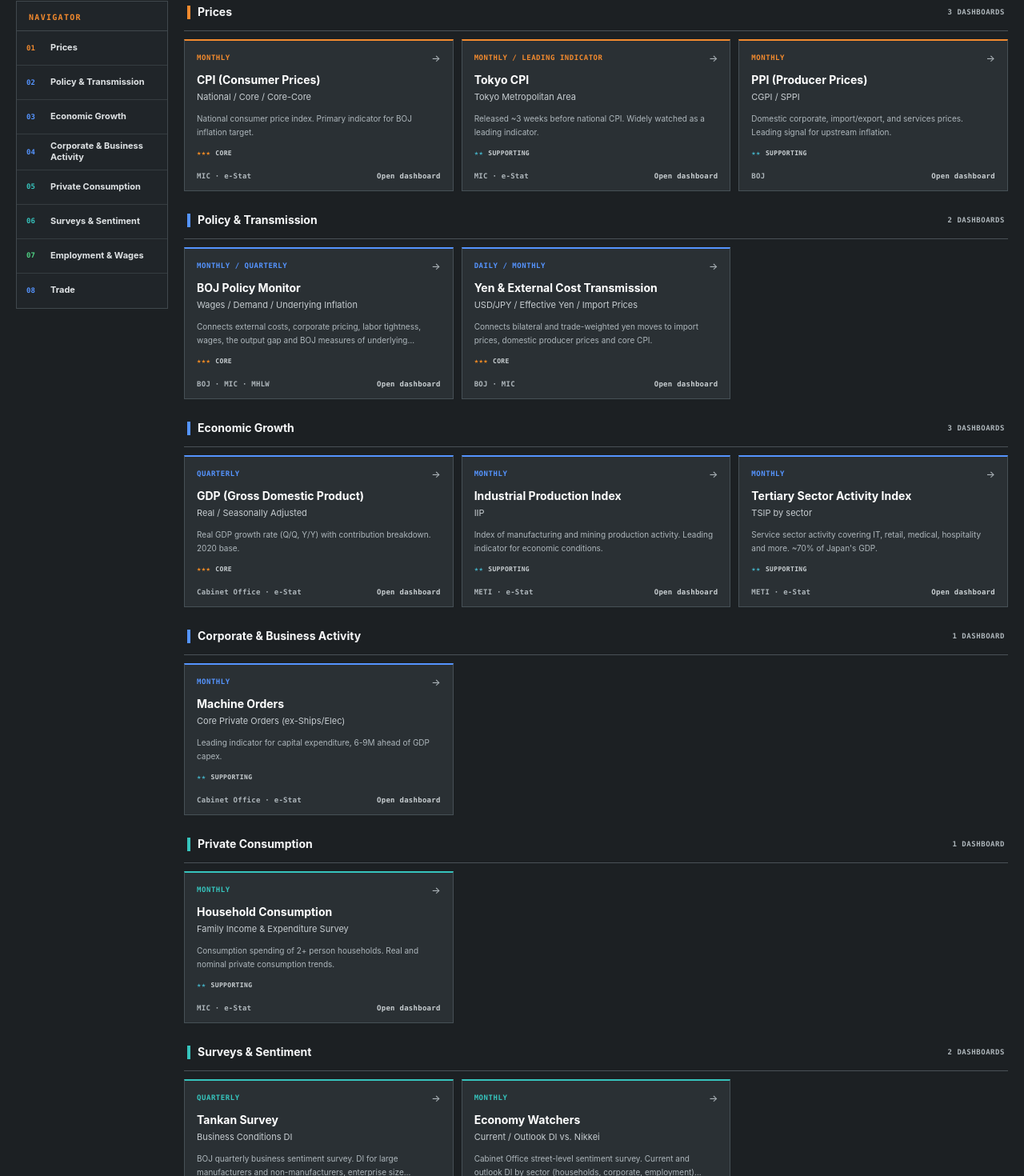
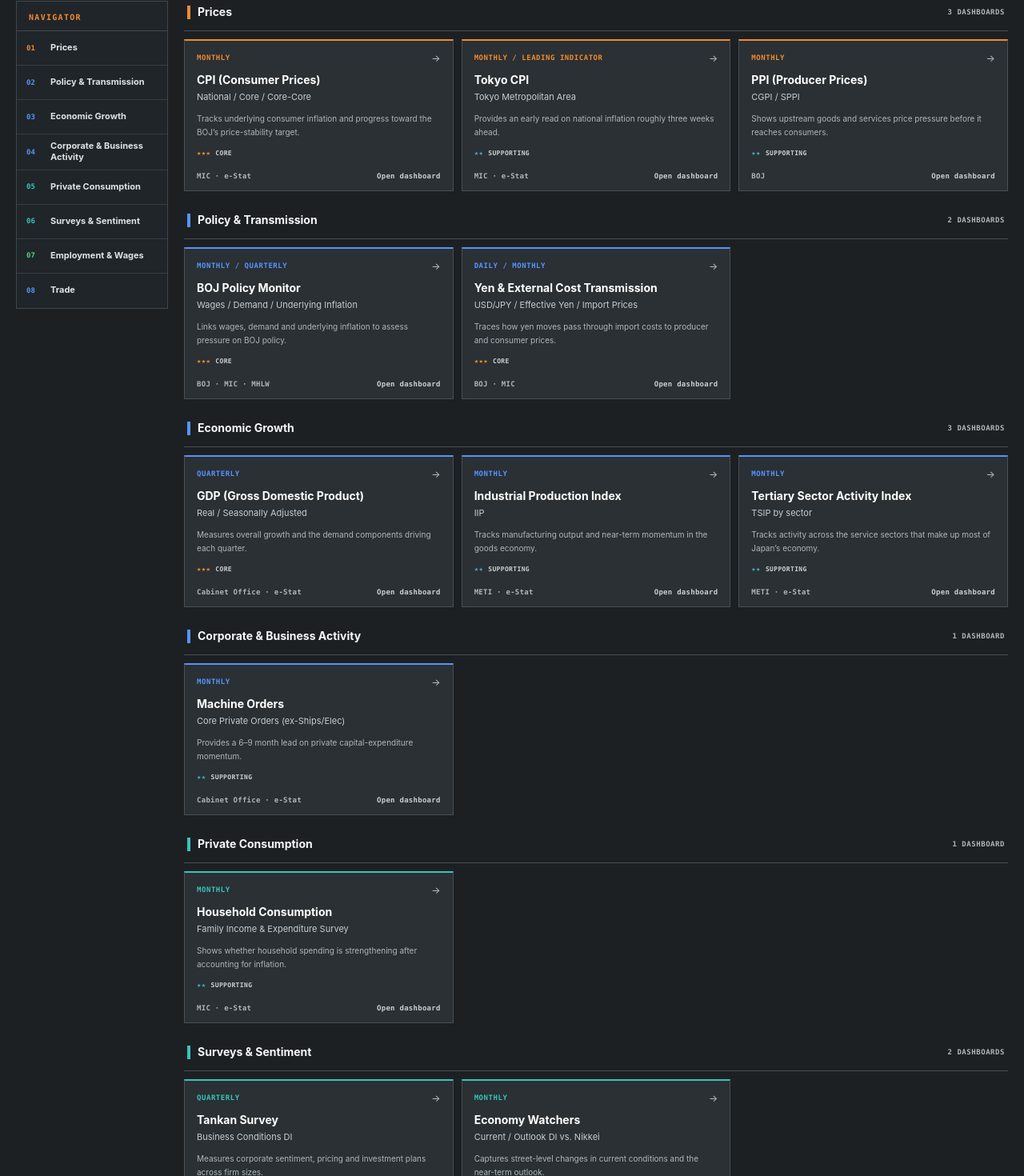
Before and after one commit to Hikky-fuji/japanpulse, a Next.js app: page / in a window 1280 px wide. Shown: the part 1109-2579 px from the top of the page at 80% size. Built offline with nearby package versions, Linux system fonts and the light colour scheme; no server answers.

Commit message:
Clarify Japan indicator decision use

```diff
--- a/app/page.js
+++ b/app/page.js
@@ -29,8 +29,8 @@ const indicators = [
         title:    { en: 'CPI (Consumer Prices)',         ja: 'CPI（消費者物価指数）' },
         subtitle: { en: 'National / Core / Core-Core',   ja: '全国 / コア / コアコア' },
         badge:    { en: 'Monthly',                       ja: '月次' },
-        desc:     { en: 'National consumer price index. Primary indicator for BOJ inflation target.',
-                    ja: '全国消費者物価指数。日銀のインフレ目標を判断する主要指標。' },
+        desc:     { en: 'Tracks underlying consumer inflation and progress toward the BOJ’s price-stability target.',
+                    ja: '基調的な消費者物価と、日銀の物価安定目標への進捗を確認。' },
       },
       {
         href: '/tokyo-cpi',
@@ -39,8 +39,8 @@ const indicators = [
         subtitle: { en: 'Tokyo Metropolitan Area',       ja: '東京都区部' },
         badge:    { en: 'Monthly / Leading Indicator',   ja: '月次 / 先行指標' },
         badgeColor: '#2980B9',
-        desc:     { en: 'Released ~3 weeks before national CPI. Widely watched as a leading indicator.',
-                    ja: '全国CPI発表の約3週間前に公表。先行指標として注目度が高い。' },
+        desc:     { en: 'Provides an early read on national inflation roughly three weeks ahead.',
+                    ja: '全国CPIに約3週間先行し、国内インフレの方向を早期に把握。' },
       },
       {
         href: '/ppi',
@@ -48,8 +48,8 @@ const indicators = [
         title:    { en: 'PPI (Producer Prices)',         ja: 'PPI（企業物価指数）' },
         subtitle: { en: 'CGPI / SPPI',                  ja: 'CGPI / SPPI' },
         badge:    { en: 'Monthly',                       ja: '月次' },
-        desc:     { en: 'Domestic corporate, import/export, and services prices. Leading signal for upstream inflation.',
-                    ja: '国内・輸出入・サービス価格。上流インフレの先行シグナル。' },
+        desc:     { en: 'Shows upstream goods and services price pressure before it reaches consumers.',
+                    ja: '財・サービスの上流価格から、消費者物価へのコスト圧力を先行確認。' },
       },
     ],
   },
@@ -65,8 +65,8 @@ const indicators = [
         title:    { en: 'BOJ Policy Monitor', ja: '日銀政策モニター' },
         subtitle: { en: 'Wages / Demand / Underlying Inflation', ja: '賃金 / 需給 / 基調的インフレ' },
         badge:    { en: 'Monthly / Quarterly', ja: '月次 / 四半期' },
-        desc:     { en: 'Connects external costs, corporate pricing, labor tightness, wages, the output gap and BOJ measures of underlying inflation.',
-                    ja: '外部コスト、企業の価格設定、労働需給、賃金、需給ギャップ、日銀の基調的物価指標を一つの波及経路として分析。' },
+        desc:     { en: 'Links wages, demand and underlying inflation to assess pressure on BOJ policy.',
+                    ja: '賃金・需要・基調的物価を結び、日銀の政策変更圧力を評価。' },
       },
       {
         href: '/yen-transmission',
@@ -74,8 +74,8 @@ const indicators = [
         title:    { en: 'Yen & External Cost Transmission', ja: '円相場・外部コスト波及' },
         subtitle: { en: 'USD/JPY / Effective Yen / Import Prices', ja: 'ドル円 / 実効為替 / 輸入物価' },
         badge:    { en: 'Daily / Monthly', ja: '日次 / 月次' },
-        desc:     { en: 'Connects bilateral and trade-weighted yen moves to import prices, domestic producer prices and core CPI.',
-                    ja: 'ドル円・実効為替レートから輸入物価、国内企業物価、コアCPIへの波及経路を一体で確認。' },
+        desc:     { en: 'Traces how yen moves pass through import costs to producer and consumer prices.',
+                    ja: '円相場から輸入コスト、企業物価、消費者物価への波及を追跡。' },
       },
     ],
   },
@@ -91,8 +91,8 @@ const indicators = [
         title:    { en: 'GDP (Gross Domestic Product)',  ja: 'GDP（国内総生産）' },
         subtitle: { en: 'Real / Seasonally Adjusted',   ja: '実質 / 季節調整済み' },
         badge:    { en: 'Quarterly',                     ja: '四半期' },
-        desc:     { en: 'Real GDP growth rate (Q/Q, Y/Y) with contribution breakdown. 2020 base.',
-                    ja: '実質GDP成長率（Q/Q・Y/Y）と寄与度内訳。2020年基準。' },
+        desc:     { en: 'Measures overall growth and the demand components driving each quarter.',
+                    ja: '経済全体の成長率と、各四半期を動かした需要項目を確認。' },
       },
       {
         href: '/iip',
@@ -100,8 +100,8 @@ const indicators = [
         title:    { en: 'Industrial Production Index',  ja: '鉱工業生産指数（IIP）' },
         subtitle: { en: 'IIP',                          ja: 'IIP' },
         badge:    { en: 'Monthly',                       ja: '月次' },
-        desc:     { en: 'Index of manufacturing and mining production activity. Leading indicator for economic conditions.',
-                    ja: '製造業・鉱業の生産活動指数。景気の先行指標。' },
+        desc:     { en: 'Tracks manufacturing output and near-term momentum in the goods economy.',
+                    ja: '製造業の生産と、財部門における短期的な景気モメンタムを追跡。' },
       },
       {
         href: '/tsip',
@@ -109,8 +109,8 @@ const indicators = [
         title:    { en: 'Tertiary Sector Activity Index', ja: '第3次産業活動指数（TSIP）' },
         subtitle: { en: 'TSIP by sector',               ja: '業種別' },
         badge:    { en: 'Monthly',                       ja: '月次' },
-        desc:     { en: 'Service sector activity covering IT, retail, medical, hospitality and more. ~70% of Japan\'s GDP.',
-                    ja: 'サービス業の活動指数。情報通信・小売・医療・宿泊等。日本GDPの約70%を占めるサービス部門。' },
+        desc:     { en: 'Tracks activity across the service sectors that make up most of Japan’s economy.',
+                    ja: '日本経済の大部分を占めるサービス部門の活動を業種横断で確認。' },
       },
     ],
   },
@@ -126,8 +126,8 @@ const indicators = [
         title:    { en: 'Machine Orders',                  ja: '機械受注' },
         subtitle: { en: 'Core Private Orders (ex-Ships/Elec)', ja: '民需（船舶・電力除く）' },
         badge:    { en: 'Monthly',                         ja: '月次' },
-        desc:     { en: 'Leading indicator for capital expenditure, 6-9M ahead of GDP capex.',
-                    ja: 'GDP設備投資の6〜9ヶ月先行指標。コア機械受注の前年比・前月比。' },
+        desc:     { en: 'Provides a 6–9 month lead on private capital-expenditure momentum.',
+                    ja: '民間設備投資のモメンタムをGDPに6〜9か月先行して確認。' },
       },
     ],
   },
@@ -143,8 +143,8 @@ const indicators = [
         title:    { en: 'Household Consumption',        ja: '家計消費' },
         subtitle: { en: 'Family Income & Expenditure Survey', ja: '家計調査' },
         badge:    { en: 'Monthly',                       ja: '月次' },
-        desc:     { en: 'Consumption spending of 2+ person households. Real and nominal private consumption trends.',
-                    ja: '2人以上世帯の消費支出。実質・名目の個人消費動向。' },
+        desc:     { en: 'Shows whether household spending is strengthening after accounting for inflation.',
+                    ja: '物価変動を調整した家計支出が強まっているかを確認。' },
       },
     ],
   },
@@ -160,8 +160,8 @@ const indicators = [
         title:    { en: 'Tankan Survey',                ja: '日銀短観' },
         subtitle: { en: 'Business Conditions DI',       ja: '業況判断DI' },
         badge:    { en: 'Quarterly',                     ja: '四半期' },
-        desc:     { en: 'BOJ quarterly business sentiment survey. DI for large manufacturers and non-manufacturers, enterprise size breakdown, and forecast accuracy.',
-                    ja: '日銀の四半期景況調査。大企業製造業・非製造業のDI、規模別内訳、予測精度を掲載。' },
+        desc:     { en: 'Measures corporate sentiment, pricing and investment plans across firm sizes.',
+                    ja: '企業規模別の景況感、価格設定、設備投資計画を把握。' },
       },
       {
         href: '/watcher',
@@ -169,8 +169,8 @@ const indicators = [
         title:    { en: 'Economy Watchers',             ja: '景気ウォッチャー調査' },
         subtitle: { en: 'Current / Outlook DI vs. Nikkei', ja: '現状・先行きDI vs 日経平均' },
         badge:    { en: 'Monthly',                       ja: '月次' },
-        desc:     { en: 'Cabinet Office street-level sentiment survey. Current and outlook DI by sector (households, corporate, employment) overlaid with Nikkei 225.',
-                    ja: '内閣府の景気ウォッチャー調査。家計・企業・雇用関連の現状・先行きDIと日経平均の推移を掲載。' },
+        desc:     { en: 'Captures street-level changes in current conditions and the near-term outlook.',
+                    ja: '家計・企業・雇用の現場から、足元と先行きの景況変化を把握。' },
       },
     ],
   },
@@ -186,8 +186,8 @@ const indicators = [
         title:    { en: 'Monthly Labor Survey',         ja: '毎月勤労統計調査' },
         subtitle: { en: 'Nominal / Real Wages',         ja: '名目 / 実質賃金' },
         badge:    { en: 'Monthly',                       ja: '月次' },
-        desc:     { en: 'Nominal/real wage index (Y/Y), scheduled wages, part-time ratio. Published by MHLW.',
-                    ja: '名目・実質賃金指数（Y/Y）、所定内給与、パート比率。厚生労働省公表。' },
+        desc:     { en: 'Separates nominal wage gains from real purchasing-power growth.',
+                    ja: '名目賃金の伸びと、物価を差し引いた実質購買力を分けて確認。' },
       },
       {
         href: '/labour',
@@ -195,8 +195,8 @@ const indicators = [
         title:    { en: 'Labour Force Survey',          ja: '労働力調査' },
         subtitle: { en: 'Unemployment / Employment / Participation', ja: '完全失業率 / 就業者数 / 労働参加率' },
         badge:    { en: 'Monthly · SA',                 ja: '月次 · 季調済' },
-        desc:     { en: 'Unemployment rate (SA), employed persons (YoY), labor force participation rate. Source: Statistics Bureau.',
-                    ja: '完全失業率（季節調整値）、就業者数（前年比）、労働参加率。総務省 統計局。' },
+        desc:     { en: 'Tracks unemployment, employment and participation to assess labor-market tightness.',
+                    ja: '失業・就業・労働参加から、労働市場の需給逼迫度を評価。' },
       },
       {
         href: '/job-ratio',
@@ -204,8 +204,8 @@ const indicators = [
         title:    { en: 'Job-to-Applicant Ratio',       ja: '有効求人倍率' },
         subtitle: { en: 'Job Market Tightness',         ja: '需給バランス' },
         badge:    { en: 'Monthly · SA',                 ja: '月次 · 季調済' },
-        desc:     { en: 'Effective job-to-applicant ratio (SA). Key indicator of labor demand-supply balance watched by BOJ.',
-                    ja: '有効求人倍率（季節調整値）。日銀が注目する労働需給バランスの主要指標。' },
+        desc:     { en: 'Measures labor demand relative to job seekers and emerging hiring pressure.',
+                    ja: '求職者に対する求人需要から、採用圧力と労働需給を確認。' },
       },
     ],
   },
@@ -221,8 +221,8 @@ const indicators = [
         title:    { en: 'Trade Statistics',             ja: '貿易統計' },
         subtitle: { en: 'Export / Import / Balance',    ja: '輸出 / 輸入 / 貿易収支' },
         badge:    { en: 'Monthly',                       ja: '月次' },
-        desc:     { en: 'Japan trade statistics: exports, imports, trade balance by commodity and destination. Source: MOF Customs.',
-                    ja: '日本の貿易統計：品目別・仕向地別の輸出入・貿易収支。財務省税関。' },
+        desc:     { en: 'Shows external demand, import costs and the sources of Japan’s trade balance.',
+                    ja: '海外需要、輸入コスト、貿易収支を動かす品目・地域を確認。' },
       },
       {
         href: '/inbound-tourism',
@@ -230,8 +230,8 @@ const indicators = [
         title:    { en: 'Inbound Tourism & Services Exports', ja: '訪日外国人・サービス輸出' },
         subtitle: { en: 'Arrivals / Spending / Accommodation', ja: '訪日客数 / 消費額 / 宿泊' },
         badge:    { en: 'Monthly / Quarterly', ja: '月次 / 四半期' },
-        desc:     { en: 'Visitor volumes, source-market breadth, travel spending, spend per visitor and foreign guest nights. Sources: JNTO / Japan Tourism Agency.',
-                    ja: '訪日客数、国別の広がり、旅行消費額、1人当たり支出、外国人延べ宿泊者数。JNTO・観光庁。' },
+        desc:     { en: 'Measures visitor demand, spending and service-export support to the economy.',
+                    ja: '訪日需要と旅行消費が、サービス輸出と国内経済をどれだけ支えるかを確認。' },
       },
     ],
   },
```
